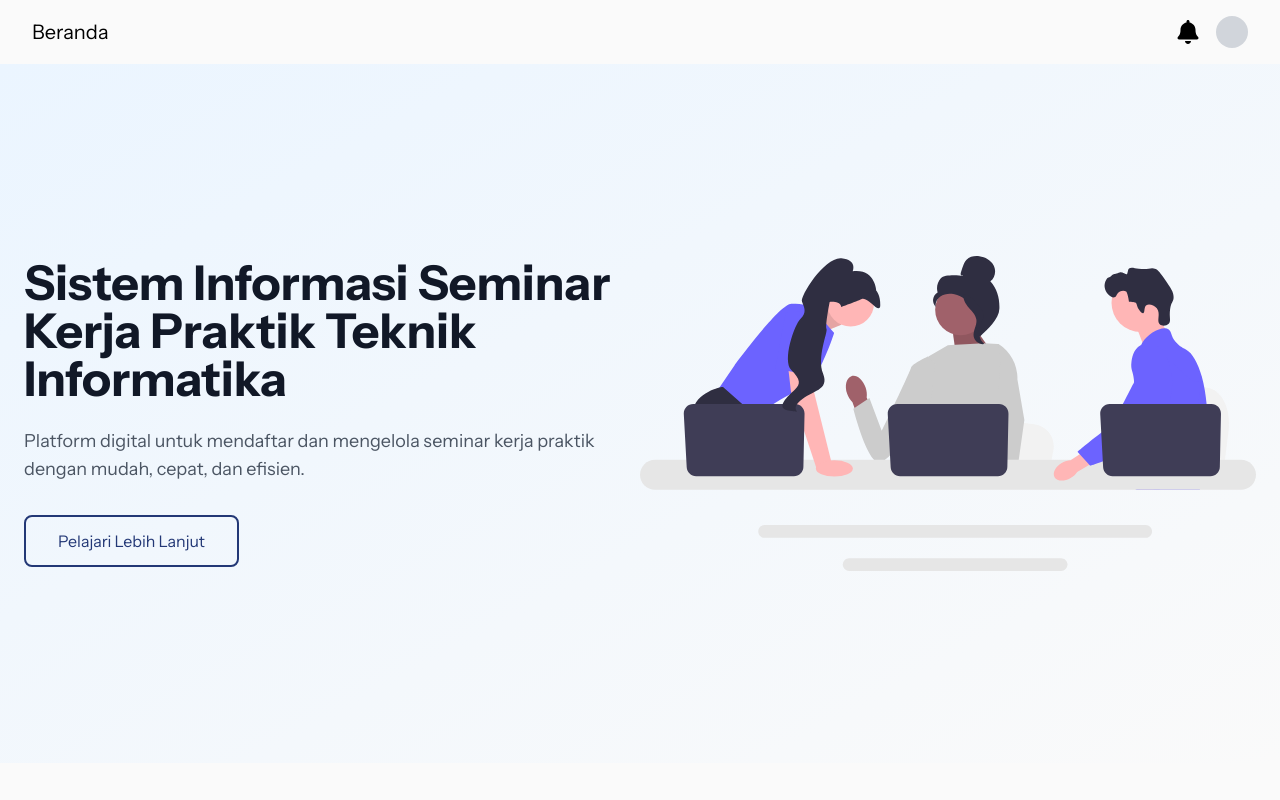
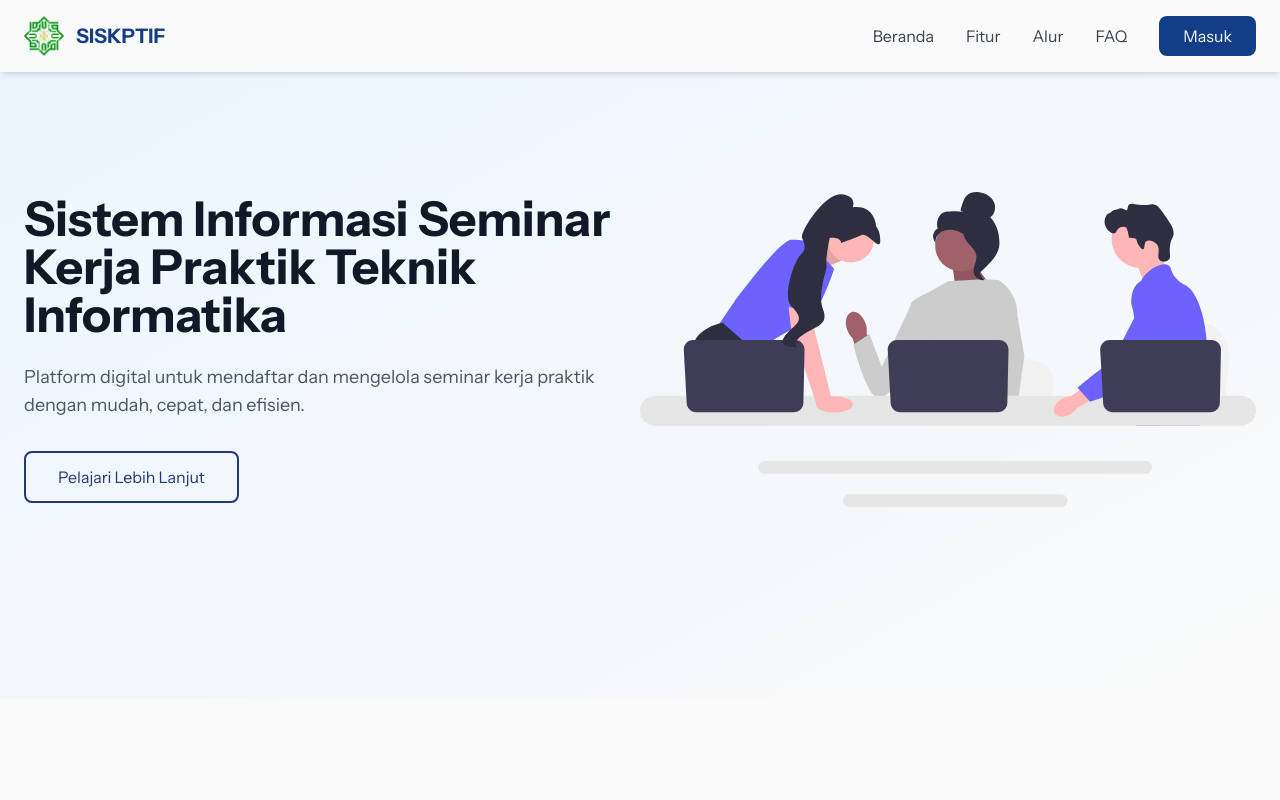
Before and after one commit to rakamiracle/SISKPTIF-Frontend, a React (Vite) app: page / in a window 1280 px wide. Shown: the top 800 px of the page. Built offline with nearby package versions, Linux system fonts and the light colour scheme.

Commit message:
Merubah nama component navbar menjadi header

```diff
--- a/src/pages/LandingPages.jsx
+++ b/src/pages/LandingPages.jsx
@@ -1,5 +1,5 @@
 import React from "react";
-import Navbar from "../components/Navbar";
+import Header from "../components/Header";
 import Hero from "../components/Hero";
 import Features from "../components/Features";
 import Flow from "../components/Flow";
@@ -9,7 +9,7 @@ import Footer from "../components/Footer";
 const LandingPages = () => {
   return (
     <div>
-      <Navbar />
+      <Header />
       <Hero />
       <Features />
       <Flow />
```
